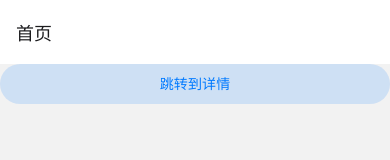
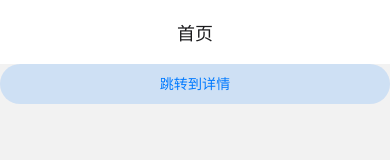
Before and after one commit to skywalk49/expo-ts-app, a React Native app: screen / in a window 390 px wide. Shown: the top 160 px of the page. Built offline with nearby package versions, Linux system fonts and the light colour scheme.

Commit message:
headerTitleAlign: "center"

```diff
--- a/src/navigation/Navigation.tsx
+++ b/src/navigation/Navigation.tsx
@@ -8,6 +8,7 @@ export default function AppNavigation() {
         <NavigationContainer>
             <Stack.Navigator screenOptions={{
                 headerShadowVisible: false,
+                headerTitleAlign: "center",
                 headerBackTitle: "返回",
             }}>
                 {routes.map((item) => <Stack.Screen key={item.name} {...item} />)}
--- a/src/navigation/TabBar.tsx
+++ b/src/navigation/TabBar.tsx
@@ -33,6 +33,7 @@ export default function TabBar() {
     return (
         <Tab.Navigator screenOptions={{
             headerShadowVisible: false,
+            headerTitleAlign: "center",
             tabBarLabelStyle: { fontSize: 12 }
         }}>
             {tabBar.map((item) =>
```
